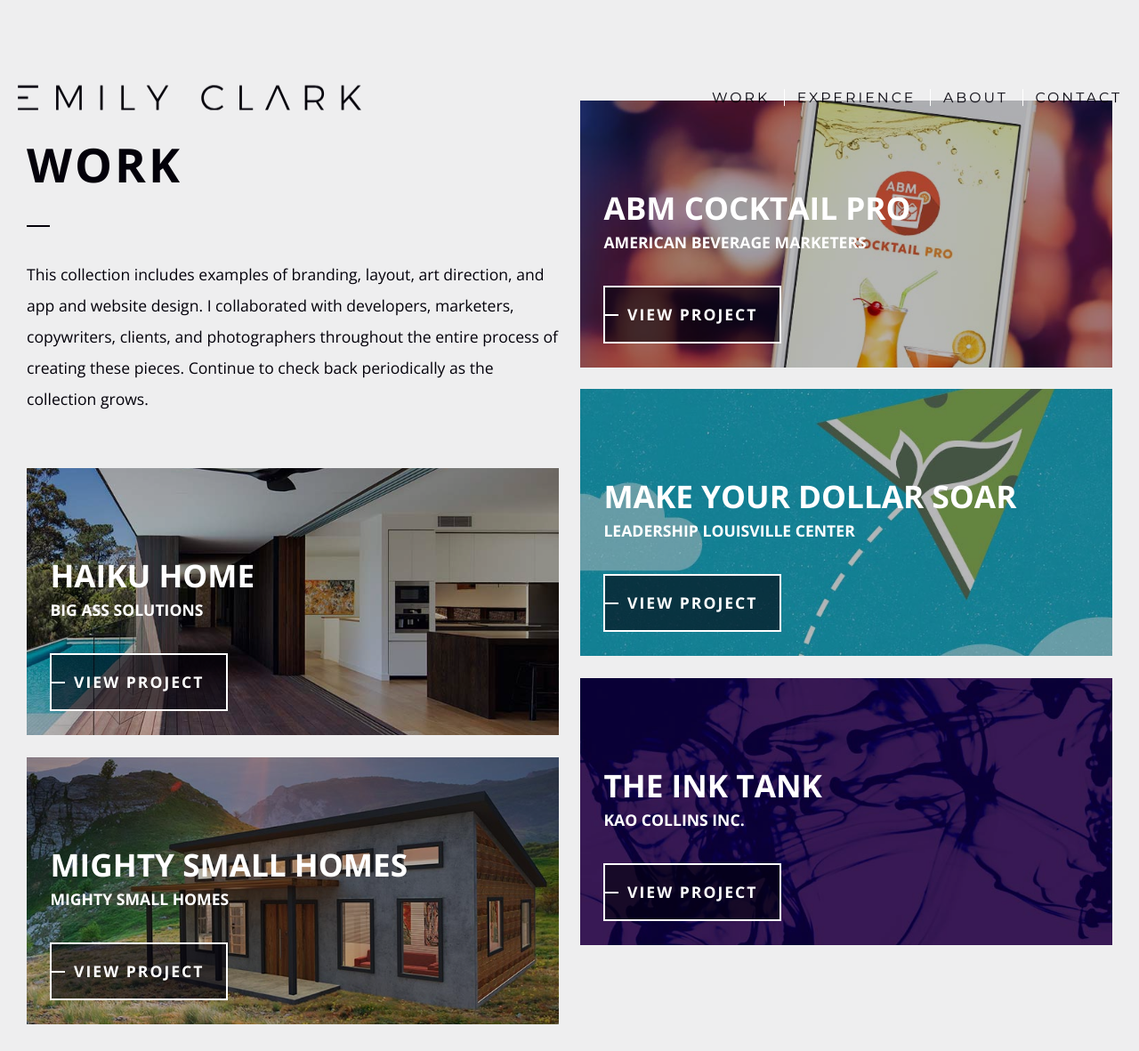
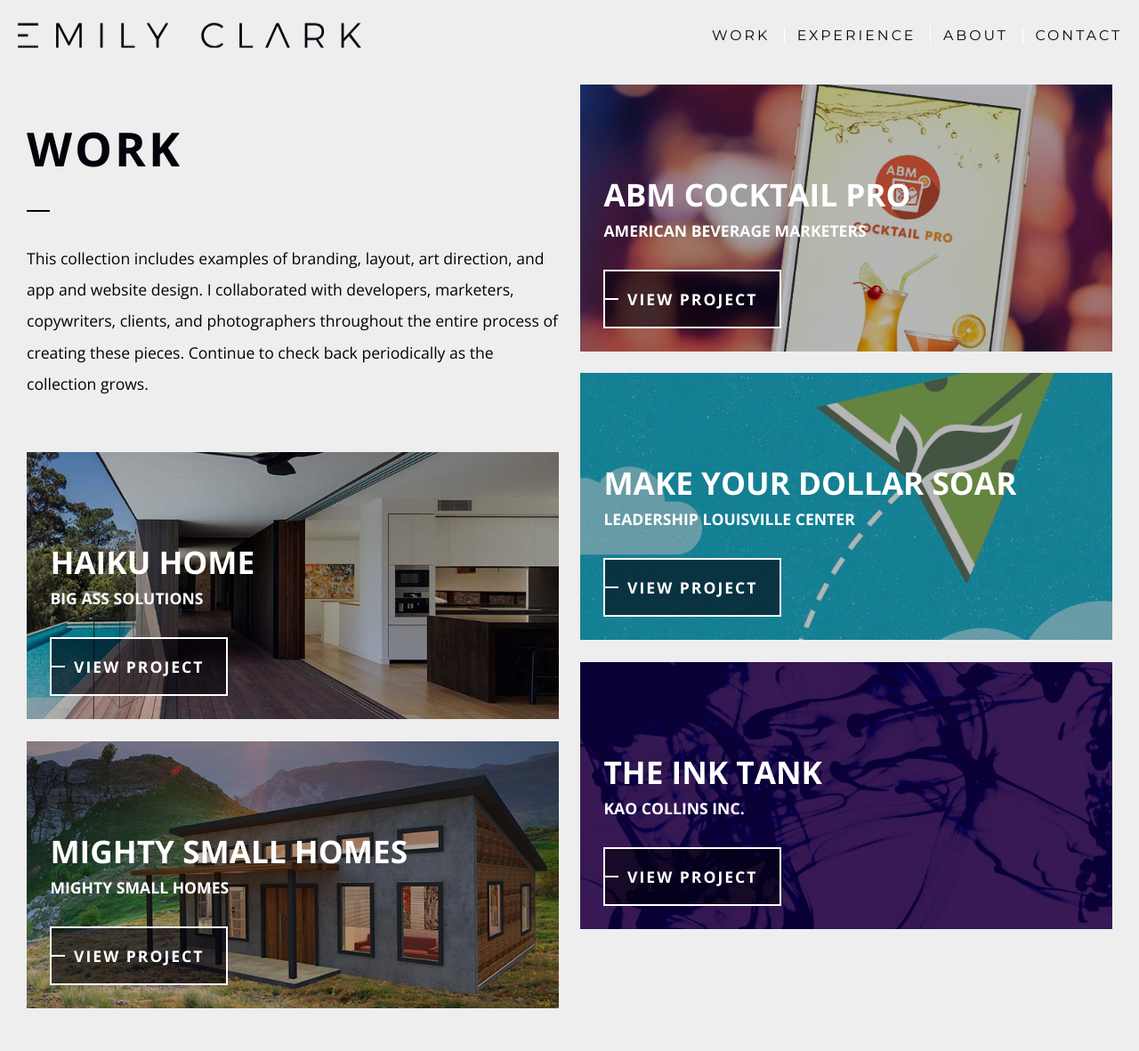
Before and after one commit to EmilyBlaineClark/emilyblaineclark.github.io, a Jekyll site: the page built from designy-things.html, in a window 1280 px wide. Shown: the whole page at 89% size. Built offline with Jekyll 4.4.1, drawn with Linux system fonts in a browser that asks for light colours; nearby versions of some CDN libraries; comment, search, counter and statistics services are not loaded.

Commit message:
work shiiiiiit

```diff
--- a/_sass/_general.scss
+++ b/_sass/_general.scss
@@ -135,11 +135,11 @@
 .page-content{
   z-index: 10;
   position: relative;
-  margin-top: 4em;
   font-family: $opensans;
   font-weight: normal;
   color: $white;
   padding: 1em;
+  padding-top: 4em;
 
   p{
     margin-bottom: 2em;
--- a/_sass/_page.scss
+++ b/_sass/_page.scss
@@ -209,6 +209,10 @@
 .page__work-html {
   .flex{
     pointer-events: none;
+  }
+
+  .upper-half{
+    padding-bottom: 0;
   }
 
   .upper-half:after{
@@ -711,6 +715,8 @@
     text-transform: uppercase;
     font-family: $opensans;
     font-weight: bold;
+    line-height: 1;
+    margin-bottom: 0.4em;
   }
 
   &--page-title{
@@ -781,7 +787,7 @@
   .page-content{
     max-width: 1200px;
     margin: 0 auto;
-    margin-top: 4em;
+    padding-top: 4em;
   }
 }
 
--- a/js/scripts.js
+++ b/js/scripts.js
@@ -4,6 +4,8 @@
     align: 'center',
     parent: jQuery('.page__contact-html')
   });
+
+  $(window).trigger('resize');
 
   $("img.scale").imageScale({
     rescaleOnResize: true,
```
